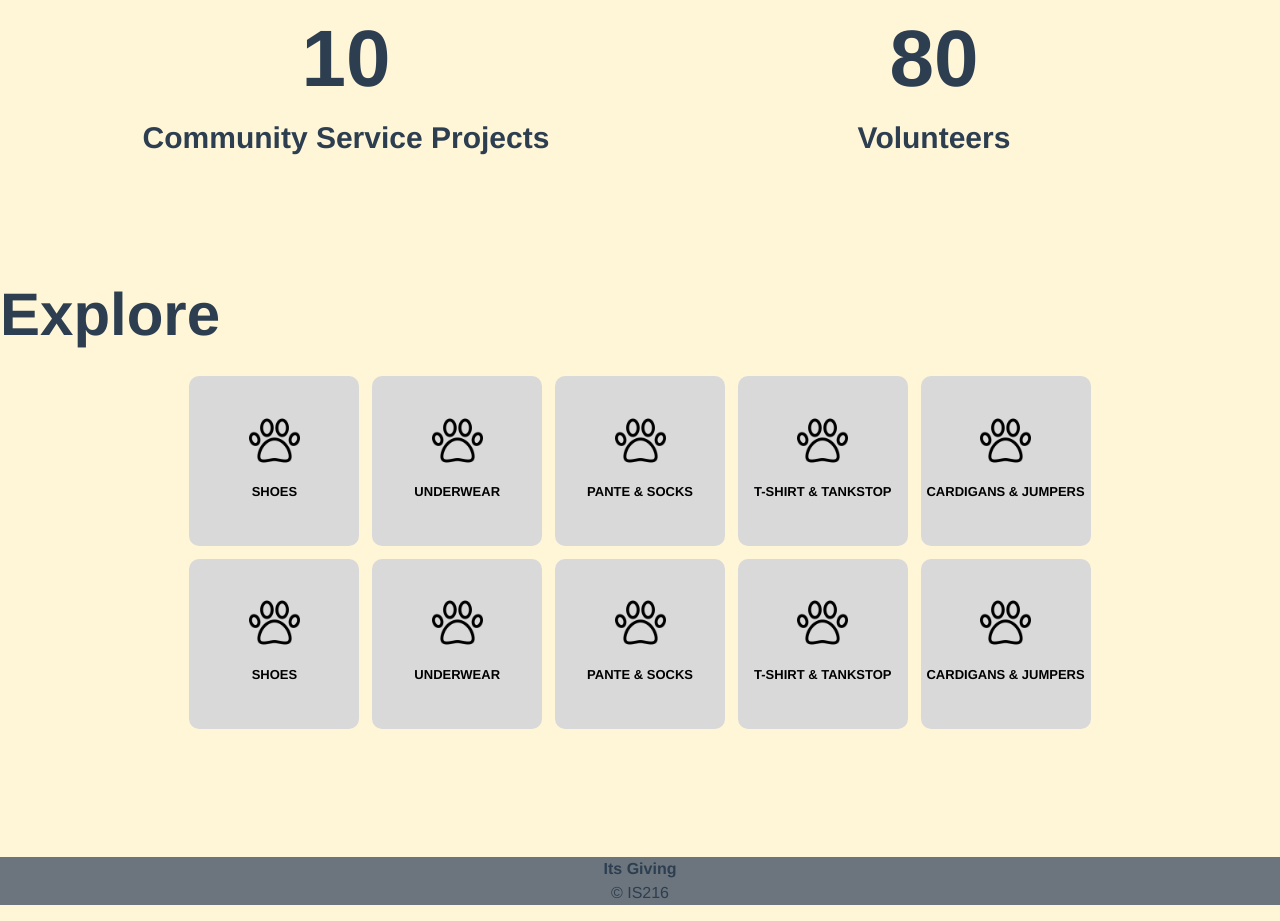
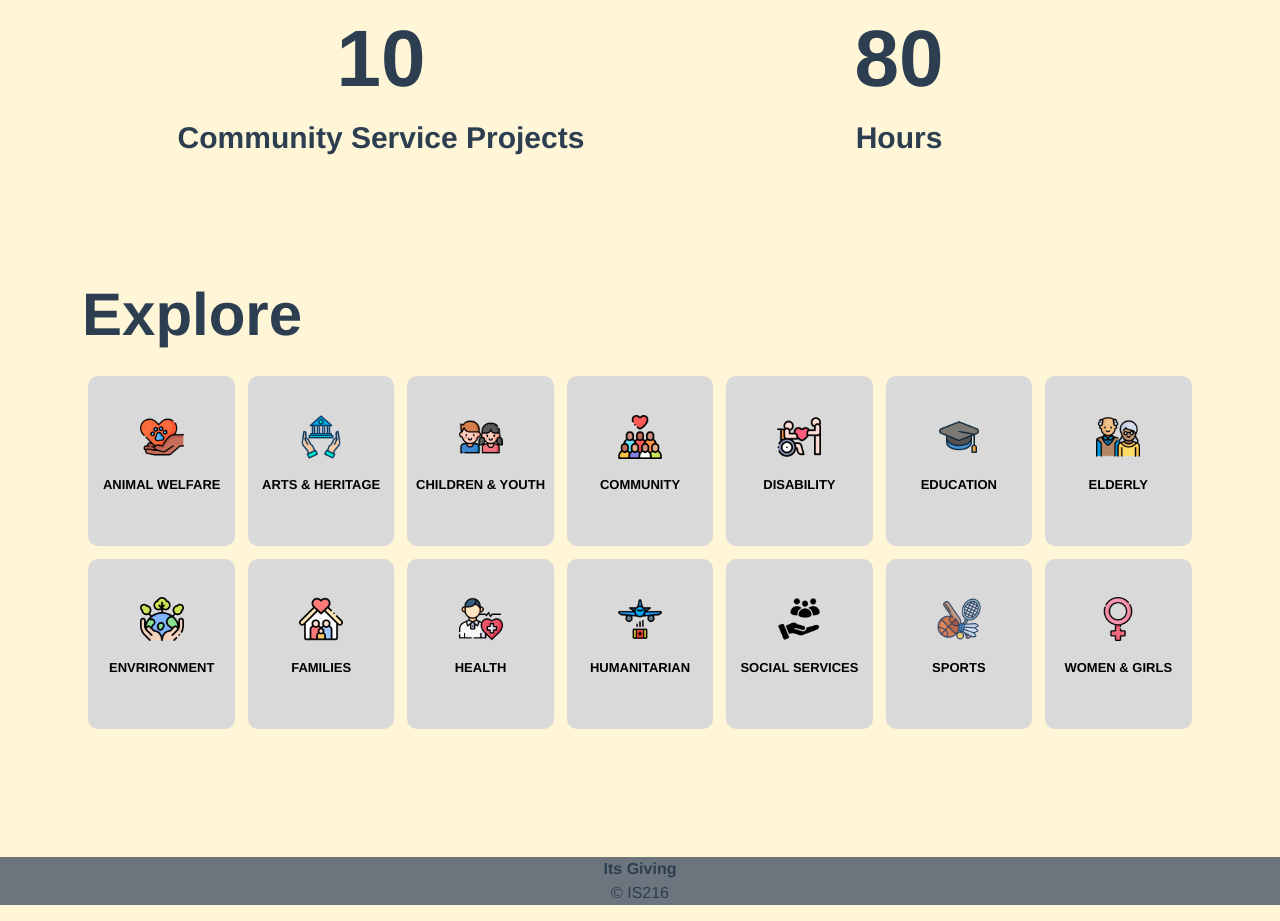
Before and after one commit to nickyex2/itsgiving, a Vue app: page / in a window 1280 px wide. Shown: the part 880-1801 px from the top of the page. Built offline with nearby package versions, Linux system fonts and the light colour scheme; no server answers.

Commit message:
Update HomeView.vue

```diff
--- a/src/views/HomeView.vue
+++ b/src/views/HomeView.vue
@@ -1,5 +1,8 @@
 <template>
   <div class="home">
+
+   <!-- navbar -->
+   <!-- end -->
 
     <!-- header -->
     <header>
@@ -8,18 +11,18 @@
           <source src="../assets/vid.mp4" type="video/mp4">
         </video>
       </div>
-
+      <div class="container">
       <div class="content">
         <h1 id="title" class="mb-0">ITS GIVING</h1>
         <p class="mb-0">POVERTY</p>
         <button>Learn More</button>
       </div>
+      </div>
     </header>
     <!-- end -->
 
     <!-- 2 action tabs -->
-    <div class="three_box">
-         <div class="container">
+    <div class="three_box container">
       <div class="row">
          <div class="click col-6">
             <div class="box_text">
@@ -35,14 +38,13 @@
          </div>
       </div>
     </div>
-    </div>
     <!-- end -->
 
     <!-- 2 counters -->
-    <div class="float-container" id="counters">
-      <div class="row">
+    <div class="container" id="counters">
+      <div class="row row-col-sm-1">
         <div class="counter col-6" id="csp">
-          <img src="../assets/teamwork.png" alt="csp">
+          <img src="../assets/help.png" alt="csp">
           <h1>10</h1>
           <p>Community Service Projects</p>
         </div>
@@ -50,7 +52,7 @@
         <div class="counter col-6" id="vol">
           <img src="../assets/clock.png" alt="vol">
           <h1>80</h1>
-          <p>Volunteers</p>
+          <p>Hours</p>
         </div>
       </div>
     </div>
@@ -62,72 +64,96 @@
     </div>
 
     <!-- explore icons -->
-    <div class="six_box">
+    <div class="six_box container">
       <h1>Explore</h1>
-         <div class="container-fluid">
-            <div class="row justify-content-center">
-               <div class="col-2 pa_left">
+         <div class="container">
+            <div class="row row-cols-7 justify-content-center">
+               <div class="col pa_left">
                   <div class="six_probpx yellow_bg">
-                     <i><img src="../assets/paw.png" alt="#"/></i>
-                     <span>Shoes</span>
+                     <i><img src="../assets/animal.png" alt="#"/></i>
+                     <span>Animal Welfare</span>
                   </div>
                </div>
-               <div class="col-2 pa_left">
+               <div class="col pa_left">
                   <div class="six_probpx bluedark_bg">
-                     <i><img src="../assets/paw.png" alt="#"/></i>
-                     <span>underwear</span>
+                     <i><img src="../assets/protect.png" alt="#"/></i>
+                     <span>Arts & Heritage</span>
                   </div>
                </div>
-               <div class="col-2 pa_left">
+               <div class="col pa_left">
                   <div class="six_probpx yellow_bg">
-                     <i><img src="../assets/paw.png" alt="#"/></i>
-                     <span>Pante & socks</span>
+                     <i><img src="../assets/children.png" alt="#"/></i>
+                     <span>Children & Youth</span>
                   </div>
                </div>
-               <div class="col-2 pa_left">
+               <div class="col pa_left">
                   <div class="six_probpx bluedark_bg">
-                     <i><img src="../assets/paw.png" alt="#"/></i>
-                     <span>T-shirt & tankstop</span>
+                     <i><img src="../assets/community.png" alt="#"/></i>
+                     <span>Community</span>
                   </div>
                </div>
-               <div class="col-2 pa_left">
+               <div class="col pa_left">
                   <div class="six_probpx yellow_bg">
-                     <i><img src="../assets/paw.png" alt="#"/></i>
-                     <span>cardigans & jumpers</span>
+                     <i><img src="../assets/love.png" alt="#"/></i>
+                     <span>Disability</span>
+                  </div>
+               </div>
+               <div class="col pa_left">
+                  <div class="six_probpx yellow_bg">
+                     <i><img src="../assets/graduate-cap.png" alt="#"/></i>
+                     <span>Education</span>
+                  </div>
+               </div>
+               <div class="col pa_left">
+                  <div class="six_probpx yellow_bg">
+                     <i><img src="../assets/couple.png" alt="#"/></i>
+                     <span>Elderly</span>
                   </div>
                </div>
 
             </div>
 
-            <div class="row justify-content-center" id="secondrow">
-               <div class="col-2 pa_left">
+            <div class="row row-cols-7 justify-content-center" id="secondrow">
+               <div class="col pa_left">
                   <div class="six_probpx yellow_bg">
-                     <i><img src="../assets/paw.png" alt="#"/></i>
-                     <span>Shoes</span>
+                     <i><img src="../assets/save-the-planet.png" alt="#"/></i>
+                     <span>Envrironment</span>
                   </div>
                </div>
-               <div class="col-2 pa_left">
+               <div class="col pa_left">
                   <div class="six_probpx bluedark_bg">
-                     <i><img src="../assets/paw.png" alt="#"/></i>
-                     <span>underwear</span>
+                     <i><img src="../assets/family.png" alt="#"/></i>
+                     <span>Families</span>
                   </div>
                </div>
-               <div class="col-2 pa_left">
+               <div class="col pa_left">
                   <div class="six_probpx yellow_bg">
-                     <i><img src="../assets/paw.png" alt="#"/></i>
-                     <span>Pante & socks</span>
+                     <i><img src="../assets/healthcare.png" alt="#"/></i>
+                     <span>Health</span>
                   </div>
                </div>
-               <div class="col-2 pa_left">
+               <div class="col pa_left">
                   <div class="six_probpx bluedark_bg">
-                     <i><img src="../assets/paw.png" alt="#"/></i>
-                     <span>T-shirt & tankstop</span>
+                     <i><img src="../assets/aid.png" alt="#"/></i>
+                     <span>Humanitarian</span>
                   </div>
                </div>
-               <div class="col-2 pa_left">
+               <div class="col pa_left">
                   <div class="six_probpx yellow_bg">
-                     <i><img src="../assets/paw.png" alt="#"/></i>
-                     <span>cardigans & jumpers</span>
+                     <i><img src="../assets/public-service.png" alt="#"/></i>
+                     <span>Social Services</span>
+                  </div>
+               </div>
+               <div class="col pa_left">
+                  <div class="six_probpx yellow_bg">
+                     <i><img src="../assets/sports.png" alt="#"/></i>
+                     <span>Sports</span>
+                  </div>
+               </div>
+               <div class="col pa_left">
+                  <div class="six_probpx yellow_bg">
+                     <i><img src="../assets/female.png" alt="#"/></i>
+                     <span>Women & Girls</span>
                   </div>
                </div>
 
@@ -137,8 +163,6 @@
     <!-- end -->
 
     <!-- footer -->
-    <footer>
-    </footer>
     <!-- end -->
 
 
```
Lines whose indentation alone changed are shown as unchanged.
